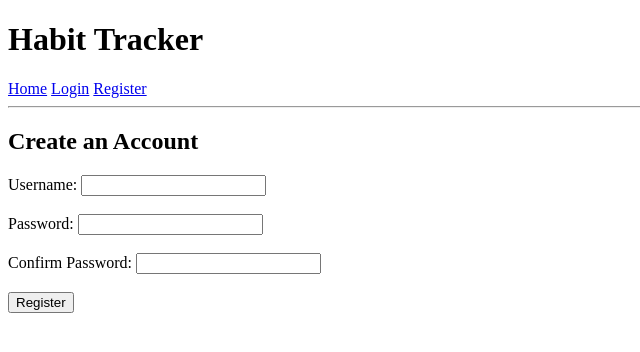
After one commit to Sebilat/habit-tracker, a Django app: page /register/ in a window 1280 px wide. The commit adds this page. Shown: the top 352 px of the page, without its empty margins (0-640 px from the left). Run offline with Django 5.2, Linux system fonts and the light colour scheme.

Commit message:
Day 1: Setup Django project and implement login/register/logout

```diff
--- /dev/null
+++ b/tracker/templates/tracker/base.html
@@ -0,0 +1,30 @@
+<!DOCTYPE html>
+<html>
+<head>
+    <meta charset="UTF-8">
+    <title>{% block title %}Habit Tracker{% endblock %}</title>
+</head>
+<body>
+    <header>
+        <h1>Habit Tracker</h1>
+        <nav>
+            <a href="/">Home</a>
+            {% if user.is_authenticated %}
+                <a href="{% url 'logout' %}">Logout</a>
+
+            {% else %}
+                <a href="{% url 'login' %}">Login</a>
+                <a href="{% url 'register' %}">Register</a>
+            {% endif %}
+        </nav>
+        <hr>
+
+    </header>
+
+    <main>
+        {% block content %}
+        {% endblock %}
+    </main>
+
+</body>
+</html>
--- /dev/null
+++ b/tracker/templates/tracker/register.html
@@ -0,0 +1,25 @@
+{% extends "tracker/base.html" %}
+
+{% block title %}Register{% endblock %}
+
+{% block content %}
+<h2>Create an Account</h2>
+    {% if message %}
+    <p style="color:red;">{{ message }}</p>
+    {% endif %}
+
+<form method="POST">
+    {% csrf_token %}
+    <label>Username:</label>
+    <input type="text" name="username" required><br><br>
+
+    <label>Password:</label>
+    <input type="password" name="password1" required><br><br>
+
+    <label>Confirm Password:</label>
+    <input type="password" name="password2" required><br><br>
+
+    <button type="submit">Register</button>
+</form>
+
+{% endblock %}
--- a/tracker/urls.py
+++ b/tracker/urls.py
@@ -2,5 +2,8 @@ from django.urls import path
 from .import views
 
 urlpatterns = [
-    path('', views.index, name='index'),
+    path("", views.index, name='index'),
+    path("register/", views.register, name="register"),
+    path("login/", views.login_view, name="login"),
+    path("logout/", views.logout_view, name="logout"),
 ]
--- a/tracker/views.py
+++ b/tracker/views.py
@@ -1,6 +1,64 @@
-from django.shortcuts import render
-from django.http import HttpResponse
+from django.shortcuts import render, redirect
+from django.contrib.auth.models import User
+from django.contrib.auth import login, logout, authenticate
 
-# Create your views here.
-def index (request) :
-    return render(request, 'tracker/index.html')
+# Home page view
+def index(request):
+    return render(request, "tracker/index.html")
+
+# Register page view
+def register(request):
+    if request.user.is_authenticated:
+        return redirect("index")
+
+    if request.method == "POST":
+        username = request.POST['username']
+        password1 = request.POST['password1']
+        password2 = request.POST['password2']
+
+        # If passwords do not match
+        if password1 != password2:
+            return render(request, "tracker/register.html", {
+                "message": "Passwords do not match."
+            })
+
+        # Check if username exists
+        if User.objects.filter(username=username).exists():
+            return render(request, "tracker/register.html", {
+                "message": "Username already exists."
+            })
+
+        # Create user
+        user = User.objects.create_user(username=username, password=password1)
+        user.save()
+        login(request, user)
+        return redirect("index")
+
+    return render(request, "tracker/register.html")
+
+def login_view(request):
+    if request.user.is_authenticated:
+        return redirect("index")
+
+    message = None
+    if request.method == "POST":
+        username = request.POST["username"]
+        password = request.POST["password"]
+
+        user = authenticate(request, username=username, password=password)
+        if user is not None:
+            login(request, user)
+            return redirect("index")
+        else:
+            message = "Invalid username or password."
+
+    return render(request, "tracker/login.html", {"message": message})
+
+
+def logout_view(request):
+
+    # Logout the currently logged-in user and clear out their session
+    logout(request)
+
+    # After logging out, send user back to the home page
+    return redirect("index")
```
Also changed, not shown: tracker/templates/tracker/index.html (+13 -9 lines), tracker/templates/tracker/login.html (added, +23 -0 lines), db.sqlite3.
